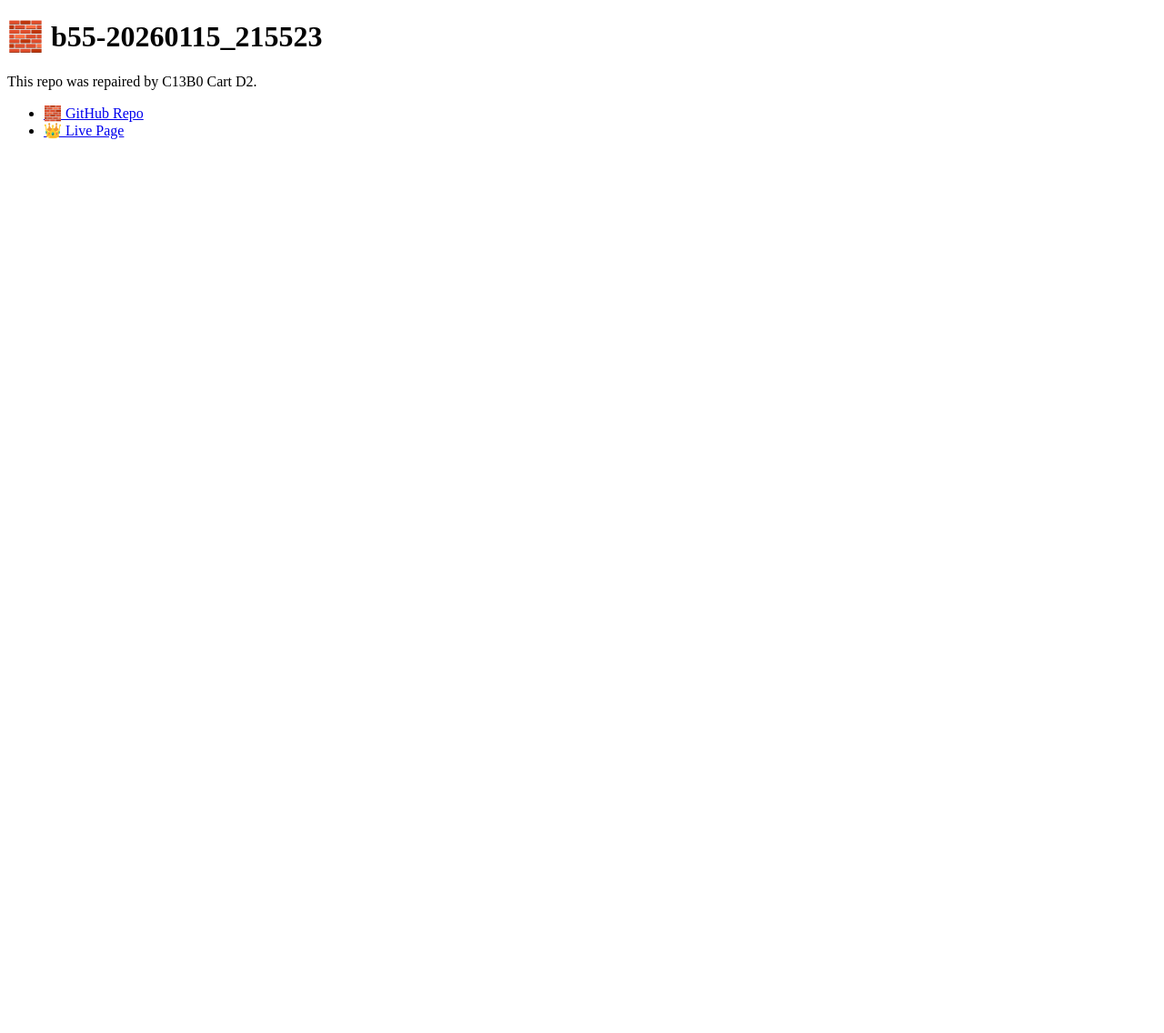
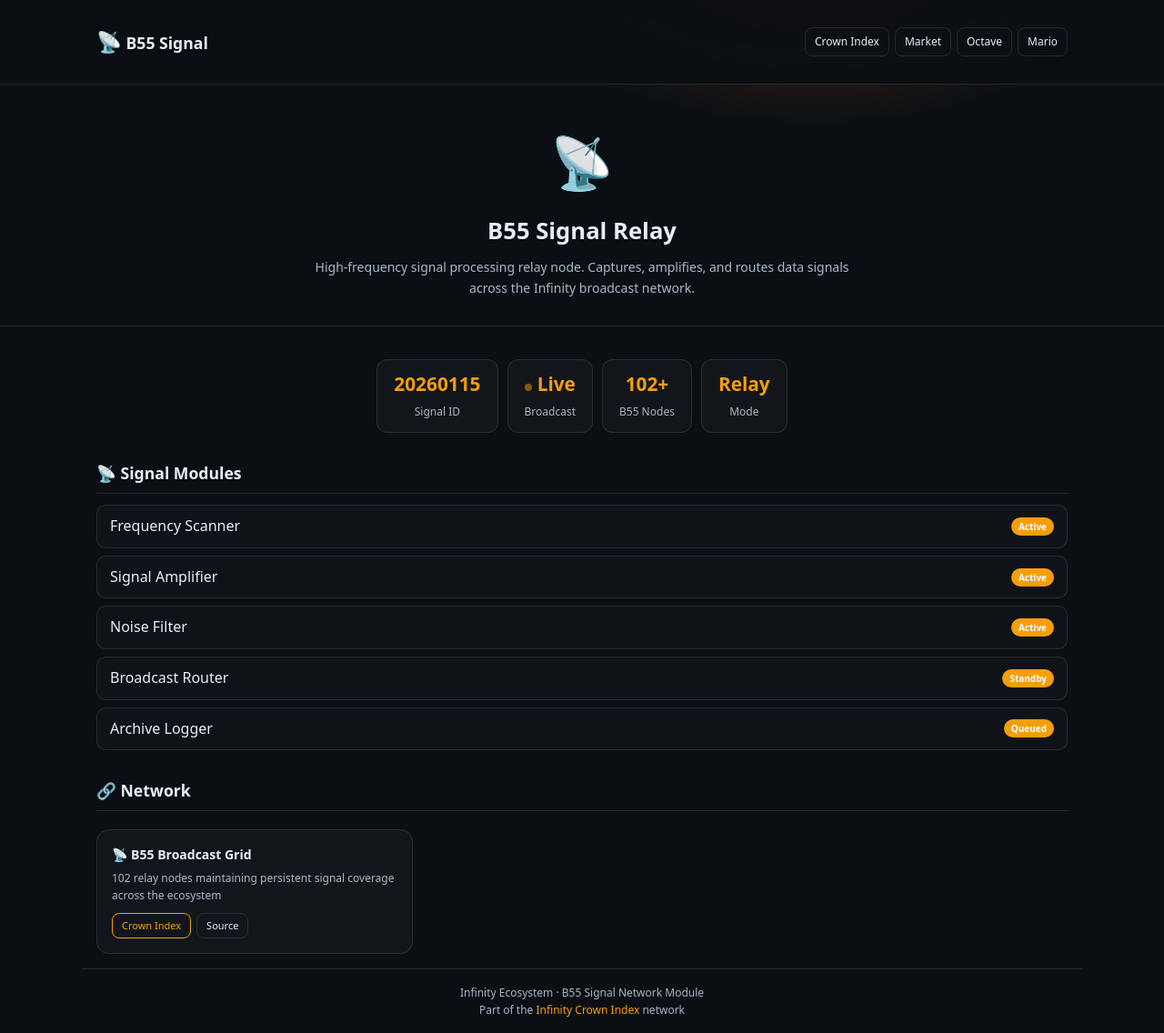
Before and after one commit to pewpi-infinity/b55-20260115_215523, a plain HTML site: page index.html in a window 1280 px wide. Shown: the whole page at 91% size. Before the commit the page ends 800 px from the top, so only its background shows below. Drawn offline with Linux system fonts and the light colour scheme.

Commit message:
Deploy b55 index - Infinity ecosystem

```diff
--- a/index.html
+++ b/index.html
@@ -1,15 +1,151 @@
-<!doctype html>
-<html>
-<head>
-<meta charset="utf-8">
-<title>b55-20260115_215523</title>
-</head>
-<body>
-<h1>🧱 b55-20260115_215523</h1>
-<p>This repo was repaired by C13B0 Cart D2.</p>
-<ul>
-  <li><a href="https://github.com/pewpi-infinity/b55-20260115_215523">🧱 GitHub Repo</a></li>
-  <li><a href="https://pewpi-infinity.github.io/b55-20260115_215523/">👑 Live Page</a></li>
-</ul>
-</body>
-</html>
+<!doctype html><html lang="en"><head>
+<meta charset="utf-8"><meta name="viewport" content="width=device-width,initial-scale=1">
+<title>B55 Signal - 20260115_215523</title>
+<style>
+:root {
+  --bg: #0b0f14;
+  --panel: #0f1620;
+  --line: rgba(255,255,255,.1);
+  --text: #e8eef7;
+  --muted: #a9b7c8;
+  --accent: #f59e0b;
+  --accent2: #fbbf24;
+}
+* { box-sizing: border-box; margin: 0; padding: 0; }
+body {
+  background: radial-gradient(800px 500px at 70% -10%, #78350f, transparent 50%), var(--bg);
+  color: var(--text);
+  font-family: system-ui, -apple-system, sans-serif;
+  line-height: 1.6;
+  min-height: 100vh;
+}
+a { color: var(--accent); text-decoration: none; }
+a:hover { text-decoration: underline; }
+.wrap { max-width: 1100px; margin: auto; padding: 16px; }
+header {
+  position: sticky; top: 0; z-index: 10;
+  background: rgba(11,15,20,.95);
+  backdrop-filter: blur(10px);
+  border-bottom: 1px solid var(--line);
+  padding: 12px 16px;
+}
+.hdr { display: flex; gap: 12px; align-items: center; flex-wrap: wrap; }
+.brand { font-weight: 800; font-size: 1.1rem; white-space: nowrap; }
+.brand-icon { font-size: 1.4rem; }
+.nav { display: flex; gap: 6px; flex-wrap: wrap; margin-left: auto; }
+.nav a {
+  font-size: 12px; padding: 5px 10px;
+  border: 1px solid var(--line); border-radius: 8px;
+  white-space: nowrap; color: var(--text);
+}
+.nav a:hover { background: rgba(255,255,255,.06); text-decoration: none; }
+.hero {
+  text-align: center; padding: 40px 16px 30px;
+  border-bottom: 1px solid var(--line);
+}
+.hero-icon { font-size: 3.5rem; margin-bottom: 12px; }
+.hero h1 { font-size: 1.6rem; font-weight: 800; margin-bottom: 8px; }
+.hero p { color: var(--muted); max-width: 600px; margin: auto; font-size: 14px; }
+.stats { display: flex; gap: 10px; flex-wrap: wrap; justify-content: center; margin: 20px 0; }
+.stat {
+  border: 1px solid var(--line); border-radius: 12px;
+  padding: 10px 18px; text-align: center;
+  background: rgba(255,255,255,.03);
+}
+.stat strong { display: block; font-size: 1.3rem; color: var(--accent); }
+.stat span { font-size: 12px; color: var(--muted); }
+.grid { display: grid; grid-template-columns: repeat(auto-fill, minmax(300px, 1fr)); gap: 12px; margin-top: 20px; }
+.card {
+  border: 1px solid var(--line); border-radius: 14px;
+  padding: 16px; background: rgba(255,255,255,.03);
+  transition: border-color .2s, transform .2s;
+}
+.card:hover { border-color: var(--accent); transform: translateY(-2px); }
+.card-title { font-weight: 700; font-size: 14px; margin-bottom: 4px; }
+.card-desc { font-size: 12px; color: var(--muted); margin-bottom: 10px; }
+.card-links { display: flex; gap: 6px; flex-wrap: wrap; }
+.btn {
+  font-size: 11px; padding: 4px 10px;
+  border: 1px solid var(--line); border-radius: 8px;
+  color: var(--text); background: transparent;
+  cursor: pointer; text-decoration: none;
+}
+.btn:hover { background: rgba(255,255,255,.06); text-decoration: none; }
+.btn-accent { border-color: var(--accent); color: var(--accent); }
+section { margin-top: 30px; }
+section h2 { font-size: 1.1rem; font-weight: 700; margin-bottom: 12px; padding-bottom: 8px; border-bottom: 1px solid var(--line); }
+.tiny { font-size: 11px; color: var(--muted); }
+footer {
+  border-top: 1px solid var(--line);
+  margin-top: 40px; padding: 16px 0;
+  text-align: center; font-size: 12px; color: var(--muted);
+}
+.pulse { animation: pulse 2s ease-in-out infinite; }
+@keyframes pulse { 0%,100% { opacity: 1; } 50% { opacity: .5; } }
+.status-dot { display: inline-block; width: 8px; height: 8px; border-radius: 50%; background: var(--accent); margin-right: 6px; }
+.module-list { list-style: none; }
+.module-list li {
+  padding: 10px 14px; border: 1px solid var(--line); border-radius: 10px;
+  margin-bottom: 8px; display: flex; justify-content: space-between; align-items: center;
+  background: rgba(255,255,255,.02);
+}
+.module-list li:hover { border-color: var(--accent); }
+.tag { font-size: 10px; padding: 2px 8px; border-radius: 99px; background: var(--accent); color: #fff; font-weight: 600; }
+</style>
+</head><body>
+<header><div class="wrap hdr">
+  <span class="brand"><span class="brand-icon">&#x1F4E1;</span> B55 Signal</span>
+
+    <nav class="nav">
+      <a href="https://pewpi-infinity.github.io/infinity-crown-index/">Crown Index</a>
+      <a href="https://pewpi-infinity.github.io/infinity-spark-market/">Market</a>
+      <a href="https://pewpi-infinity.github.io/smug_look/">Octave</a>
+      <a href="https://pewpi-infinity.github.io/MARIO-TOKENS/">Mario</a>
+    </nav>
+</div></header>
+
+<div class="hero">
+  <div class="hero-icon">&#x1F4E1;</div>
+  <h1>B55 Signal Relay</h1>
+  <p>High-frequency signal processing relay node. Captures, amplifies, and routes data signals across the Infinity broadcast network.</p>
+</div>
+
+<div class="wrap">
+  <div class="stats">
+    <div class="stat"><strong>20260115</strong><span>Signal ID</span></div>
+    <div class="stat"><strong><span class="status-dot pulse"></span>Live</strong><span>Broadcast</span></div>
+    <div class="stat"><strong>102+</strong><span>B55 Nodes</span></div>
+    <div class="stat"><strong>Relay</strong><span>Mode</span></div>
+  </div>
+
+  <section>
+    <h2>&#x1F4E1; Signal Modules</h2>
+    <ul class="module-list">
+      <li><span>Frequency Scanner</span><span class="tag">Active</span></li>
+      <li><span>Signal Amplifier</span><span class="tag">Active</span></li>
+      <li><span>Noise Filter</span><span class="tag">Active</span></li>
+      <li><span>Broadcast Router</span><span class="tag">Standby</span></li>
+      <li><span>Archive Logger</span><span class="tag">Queued</span></li>
+    </ul>
+  </section>
+
+  <section>
+    <h2>&#x1F517; Network</h2>
+    <div class="grid">
+      <div class="card">
+        <div class="card-title">&#x1F4E1; B55 Broadcast Grid</div>
+        <div class="card-desc">102 relay nodes maintaining persistent signal coverage across the ecosystem</div>
+        <div class="card-links">
+          <a class="btn btn-accent" href="https://pewpi-infinity.github.io/infinity-crown-index/">Crown Index</a>
+          <a class="btn" href="https://github.com/pewpi-infinity/b55-20260115_215523" target="_blank">Source</a>
+        </div>
+      </div>
+    </div>
+  </section>
+</div>
+
+<footer class="wrap">
+  Infinity Ecosystem &middot; B55 Signal Network Module<br>
+  Part of the <a href="https://pewpi-infinity.github.io/infinity-crown-index/">Infinity Crown Index</a> network
+</footer>
+</body></html>
```
